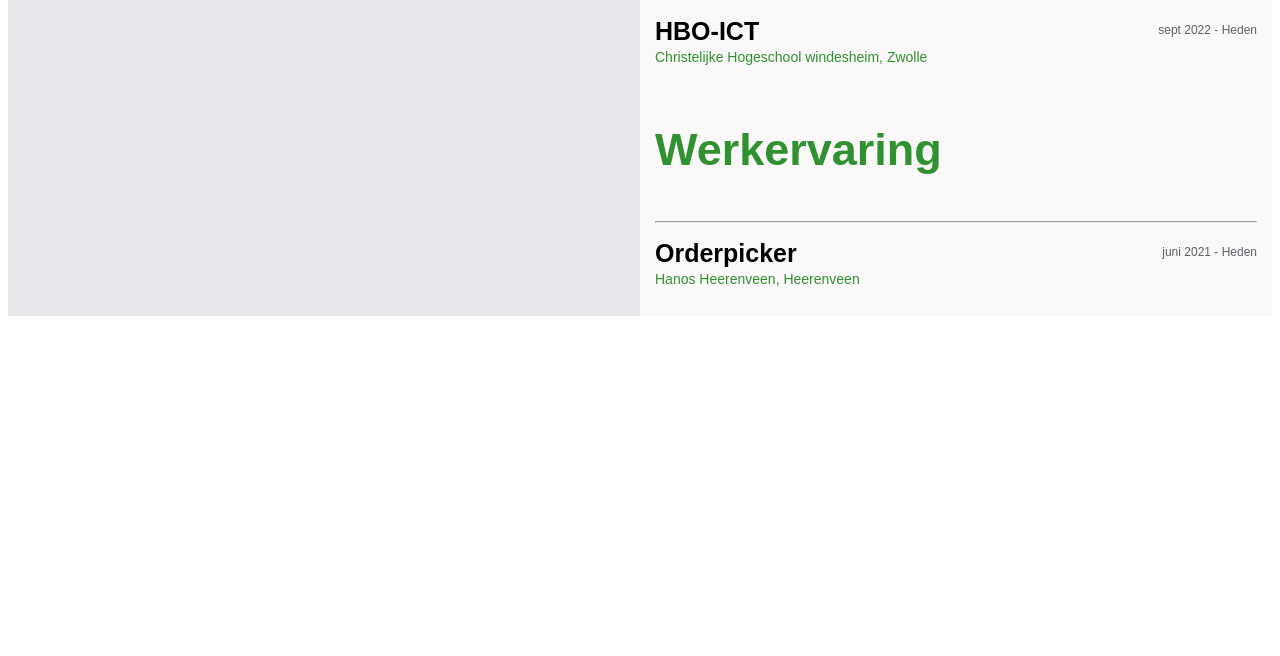
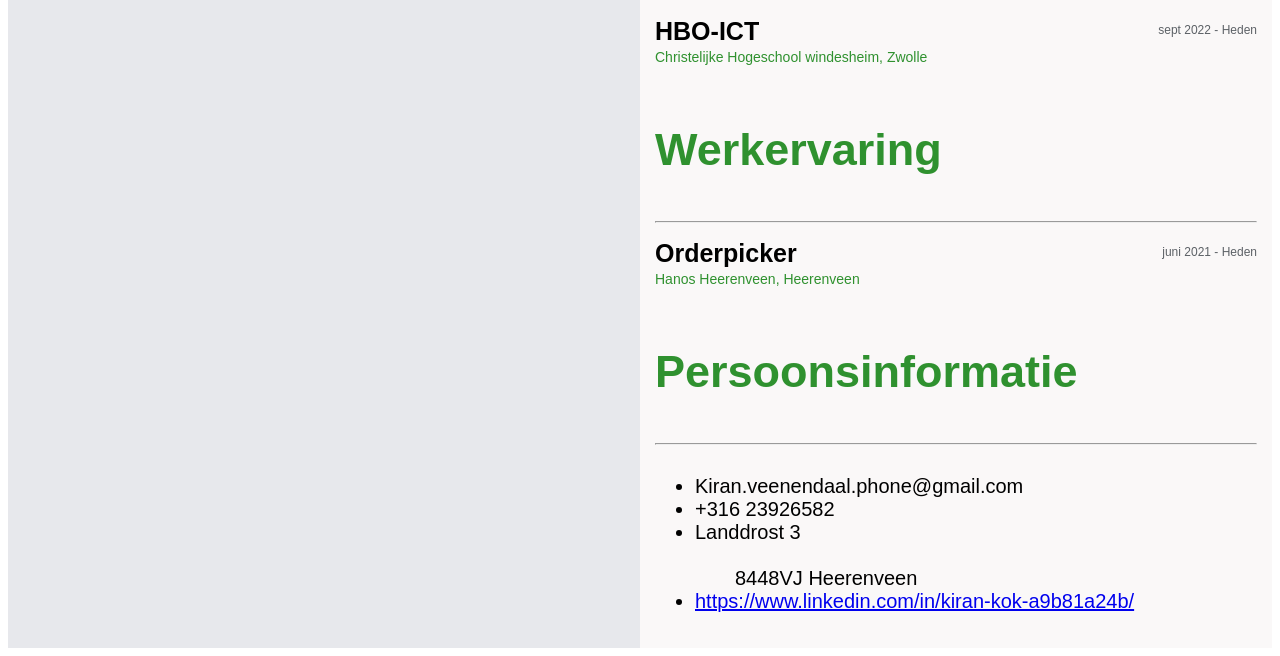
Before and after one commit to Kcalk04/studentversie, a plain HTML site: page index.html in a window 1280 px wide. Shown: the part 715-1371 px from the top of the page. Before the commit the page ends 1039 px from the top, so only its background shows below. Drawn offline with Linux system fonts and the light colour scheme.

Commit message:
added Persoonsinformatie

```diff
--- a/index.html
+++ b/index.html
@@ -76,6 +76,23 @@
                 </div>
                 <p class="profile-content__institute">Hanos Heerenveen, Heerenveen</p>
             </div>
+
+            <div class="profile-content__category">
+                <h3 class="profile-content__category-title">Persoonsinformatie</h3>
+                <hr>
+            </div>
+
+            <div class="profile-content__element">
+                <div class="profile-content__element-header">
+                    <ul>
+                        <li>Kiran.veenendaal.phone@gmail.com</li>
+                        <li>+316 23926582</li>
+                        <li><dt>Landdrost 3</dt> <br> <dd>8448VJ Heerenveen</dd></li>
+                        <li><a href="https://www.linkedin.com/in/kiran-kok-a9b81a24b/">https://www.linkedin.com/in/kiran-kok-a9b81a24b/</a></li>
+                    </ul>
+                    <h4 class="profile-content__title"></h4>
+                </div>
+            </div>
         </section>
 
     </section>
```
